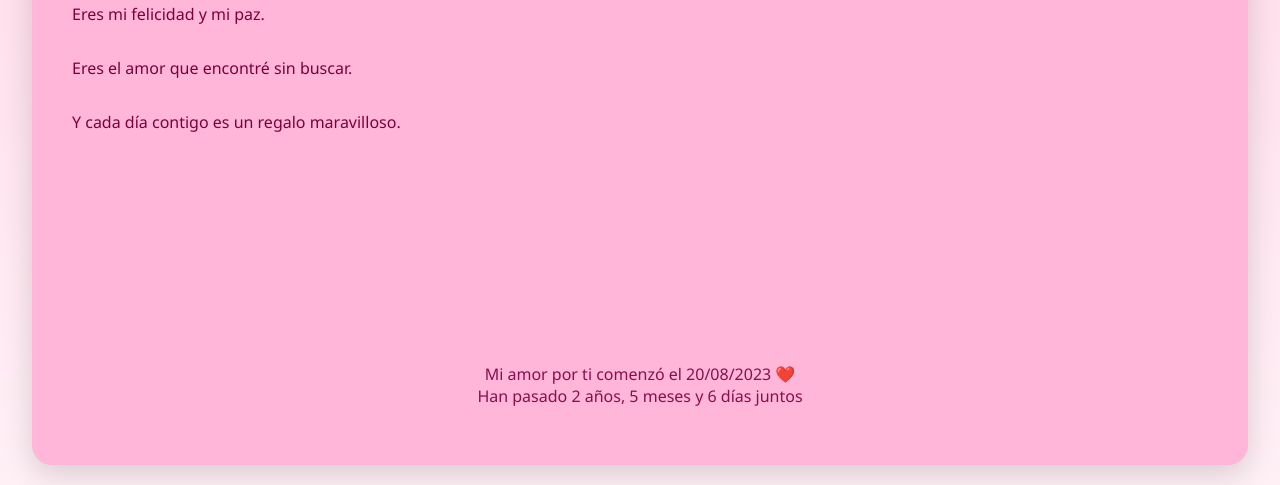
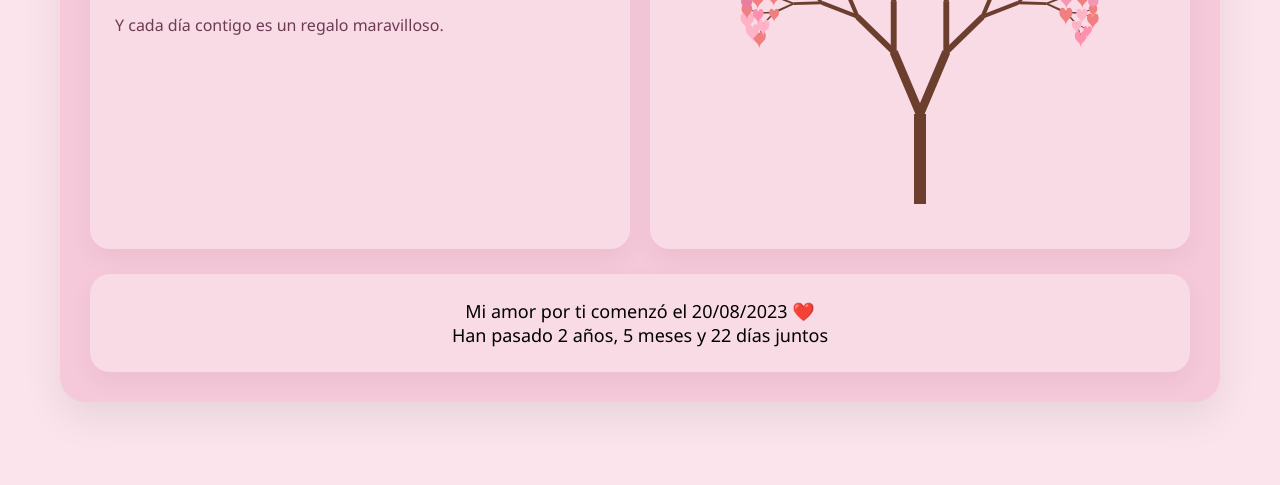
Before and after one commit to Mefistior/San_valentin_regalo-, a plain HTML site: page index.html in a window 1280 px wide. Shown: the part 315-800 px from the top of the page. Drawn offline with Linux system fonts and the light colour scheme.

Commit message:
Update title and restructure HTML layout

```diff
--- a/index.html
+++ b/index.html
@@ -3,228 +3,178 @@
 <head>
 <meta charset="UTF-8">
 <meta name="viewport" content="width=device-width, initial-scale=1.0">
-<title>Para Laura ❤️</title>
+<title>Regalo de San Valentín</title>
 
 <style>
 body{
     margin:0;
-    font-family:'Segoe UI',sans-serif;
-    background:linear-gradient(to bottom,#ffd6e7,#fff0f6);
+    font-family: 'Segoe UI', sans-serif;
+    background: #fbe4ec;
     display:flex;
     justify-content:center;
     align-items:center;
-    height:100vh;
+    min-height:100vh;
 }
 
-/* ZONA CENTRAL */
-#container{
+.main-container{
     width:95%;
-    height:95vh;
-    background:#ffb6d9; /* rosa más fuerte */
-    border-radius:20px;
-    box-shadow:0 10px 30px rgba(0,0,0,0.15);
-    display:flex;
-    flex-direction:column;
+    max-width:1100px;
+    background:#f6c9da;
+    border-radius:25px;
+    padding:30px;
+    box-shadow:0 15px 40px rgba(0,0,0,0.08);
 }
 
-#layout{
+.top-section{
     display:flex;
-    height:80%;
+    flex-wrap:wrap;
+    gap:20px;
 }
 
-#text{
-    width:50%;
-    padding:40px;
-    display:flex;
-    flex-direction:column;
-    justify-content:center;
-    color:#7a003c;
+.card{
+    background:#f9dbe6;
+    border-radius:20px;
+    padding:25px;
+    box-shadow:0 10px 25px rgba(0,0,0,0.05);
 }
 
-#tree-area{
-    width:50%;
+.text-card{
+    flex:1;
+    min-width:280px;
+}
+
+.tree-card{
+    flex:1;
+    min-width:280px;
     display:flex;
     justify-content:center;
-    align-items:flex-end;
+    align-items:center;
+}
+
+.counter-card{
+    margin-top:25px;
+    text-align:center;
+    font-size:18px;
+}
+
+h1{
+    margin-top:0;
+    color:#8e3b5f;
+}
+
+p{
+    color:#6d3b52;
+    line-height:1.6;
 }
 
 canvas{
-    display:block;
-}
-
-#counter{
-    height:20%;
-    display:flex;
-    justify-content:center;
-    align-items:center;
-    text-align:center;
-    font-size:16px;
-    color:#880e4f;
-    padding:10px;
+    width:100%;
+    height:400px;
 }
 </style>
 </head>
 
 <body>
 
-<div id="container">
+<div class="main-container">
 
-<div id="layout">
+<div class="top-section">
 
-<div id="text">
-    <h2>Para Laura ❤️</h2>
+<div class="card text-card">
+<h1>Para Laura ❤️</h1>
 <p>Eres la persona que llena mi mundo.</p>
 <p>Eres mi felicidad y mi paz.</p>
 <p>Eres el amor que encontré sin buscar.</p>
 <p>Y cada día contigo es un regalo maravilloso.</p>
 </div>
 
-<div id="tree-area">
+<div class="card tree-card">
 <canvas id="treeCanvas"></canvas>
 </div>
 
 </div>
 
-<div id="counter"></div>
+<div class="card counter-card" id="counter"></div>
 
 </div>
 
 <script>
-const canvas=document.getElementById("treeCanvas");
-const ctx=canvas.getContext("2d");
+const canvas = document.getElementById("treeCanvas");
+const ctx = canvas.getContext("2d");
 
-function resize(){
-    canvas.width=window.innerWidth/2.2;
-    canvas.height=window.innerHeight*0.75;
-}
-resize();
-window.addEventListener("resize",resize);
+canvas.width = canvas.offsetWidth;
+canvas.height = 400;
 
-let branches=[];
-let endpoints=[];
-let allPoints=[];
-let started=false;
-
-canvas.addEventListener("click",()=>{
-    if(!started){
-        started=true;
-        startTree();
-    }
-});
-
-function startTree(){
-    branches.push({
-        x:canvas.width/2,
-        y:canvas.height,
-        length:120,
-        angle:-90,
-        width:18
-    });
-    grow();
-}
-
-function grow(){
-    if(branches.length===0){
-        drawFlowers();
-        return;
-    }
-
-    let newBranches=[];
-
-    branches.forEach(branch=>{
-        const rad=branch.angle*Math.PI/180;
-        const x2=branch.x+branch.length*Math.cos(rad);
-        const y2=branch.y+branch.length*Math.sin(rad);
-
-        ctx.strokeStyle="#6b3e26";
-        ctx.lineWidth=branch.width;
-        ctx.lineCap="round";
+/* 🌳 Árbol Frondoso */
+function drawBranch(x,y,length,angle,width,depth){
+    if(depth===0) return;
 
     ctx.beginPath();
-        ctx.moveTo(branch.x,branch.y);
+    ctx.lineWidth = width;
+    ctx.strokeStyle = "#6b3e2e";
+    ctx.moveTo(x,y);
+
+    const x2 = x + length * Math.cos(angle);
+    const y2 = y + length * Math.sin(angle);
+
     ctx.lineTo(x2,y2);
     ctx.stroke();
 
-        allPoints.push({x:x2,y:y2,width:branch.width});
+    const newLength = length * 0.75;
+    const newWidth = width * 0.7;
 
-        if(branch.width>2){
-            const count=2+Math.floor(Math.random()*2);
+    drawBranch(x2,y2,newLength,angle - 0.4,newWidth,depth-1);
+    drawBranch(x2,y2,newLength,angle + 0.4,newWidth,depth-1);
 
-            for(let i=0;i<count;i++){
-                newBranches.push({
-                    x:x2,
-                    y:y2,
-                    length:branch.length*0.75,
-                    angle:branch.angle+(Math.random()*90-45),
-                    width:branch.width*0.7
-                });
+    // corazones distribuidos en todas las ramas
+    if(depth < 4){
+        drawHeart(x2,y2,8 + Math.random()*6);
     }
-        }else{
-            endpoints.push({x:x2,y:y2});
-        }
-    });
-
-    branches=newBranches;
-    setTimeout(grow,140);
 }
 
+/* ❤️ Corazones pastel */
 function drawHeart(x,y,size){
-    ctx.fillStyle="#ff2e6e";
+    const colors = ["#f497b6","#e77fa3","#ff8fab","#f08080","#ffb3c6"];
+    ctx.fillStyle = colors[Math.floor(Math.random()*colors.length)];
+
     ctx.beginPath();
     ctx.moveTo(x,y);
-    ctx.bezierCurveTo(x-size,y-size,
-                      x-size*1.6,y+size/2,
-                      x,y+size);
-    ctx.bezierCurveTo(x+size*1.6,y+size/2,
-                      x+size,y-size,
-                      x,y);
+    ctx.bezierCurveTo(x,y-size/2,x-size/2,y-size/2,x-size/2,y);
+    ctx.bezierCurveTo(x-size/2,y+size/2,x,y+size/2,x,y+size);
+    ctx.bezierCurveTo(x,y+size/2,x+size/2,y+size/2,x+size/2,y);
+    ctx.bezierCurveTo(x+size/2,y-size/2,x,y-size/2,x,y);
     ctx.fill();
 }
 
-function drawFlowers(){
+drawBranch(canvas.width/2, canvas.height-20, 90, -Math.PI/2, 12, 8);
 
-    // flores en puntas
-    endpoints.forEach(point=>{
-        for(let i=0;i<4;i++){
-            drawHeart(
-                point.x+(Math.random()*12-6),
-                point.y+(Math.random()*12-6),
-                6
-            );
-        }
-    });
+/* ⏳ Contador */
+const startDate = new Date("2023-08-20T00:00:00");
 
-    // flores en ramas medias (más frondoso)
-    allPoints.forEach(point=>{
-        if(point.width<8){
-            if(Math.random()>0.5){
-                drawHeart(
-                    point.x+(Math.random()*10-5),
-                    point.y+(Math.random()*10-5),
-                    5
-                );
-            }
-        }
-    });
+function updateCounter(){
+    const now = new Date();
+
+    let years = now.getFullYear() - startDate.getFullYear();
+    let months = now.getMonth() - startDate.getMonth();
+    let days = now.getDate() - startDate.getDate();
+
+    if(days < 0){
+        months--;
+        days += new Date(now.getFullYear(), now.getMonth(), 0).getDate();
     }
 
-// contador
-const startDate=new Date("2023-08-20");
+    if(months < 0){
+        years--;
+        months += 12;
+    }
 
-function updateCounter(){
-    const now=new Date();
-    const diff=now-startDate;
-    const days=Math.floor(diff/(1000*60*60*24));
-    const years=Math.floor(days/365);
-    const months=Math.floor((days%365)/30);
-    const remainingDays=days%30;
+    document.getElementById("counter").innerHTML =
+        `Mi amor por ti comenzó el 20/08/2023 ❤️<br>
+        Han pasado ${years} años, ${months} meses y ${days} días juntos`;
+}
 
-    document.getElementById("counter").innerText=
-    `Mi amor por ti comenzó el 20/08/2023 ❤️
-Han pasado ${years} años, ${months} meses y ${remainingDays} días juntos`;
-}
 updateCounter();
-setInterval(updateCounter,86400000);
+setInterval(updateCounter, 86400000);
 </script>
 
 </body>
```
Lines whose indentation alone changed are shown as unchanged.
